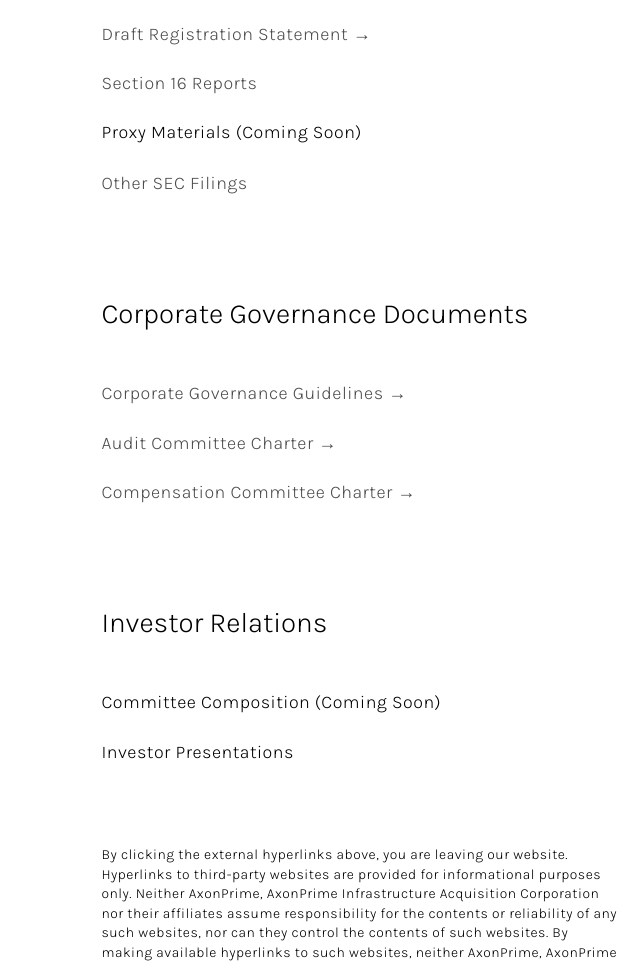
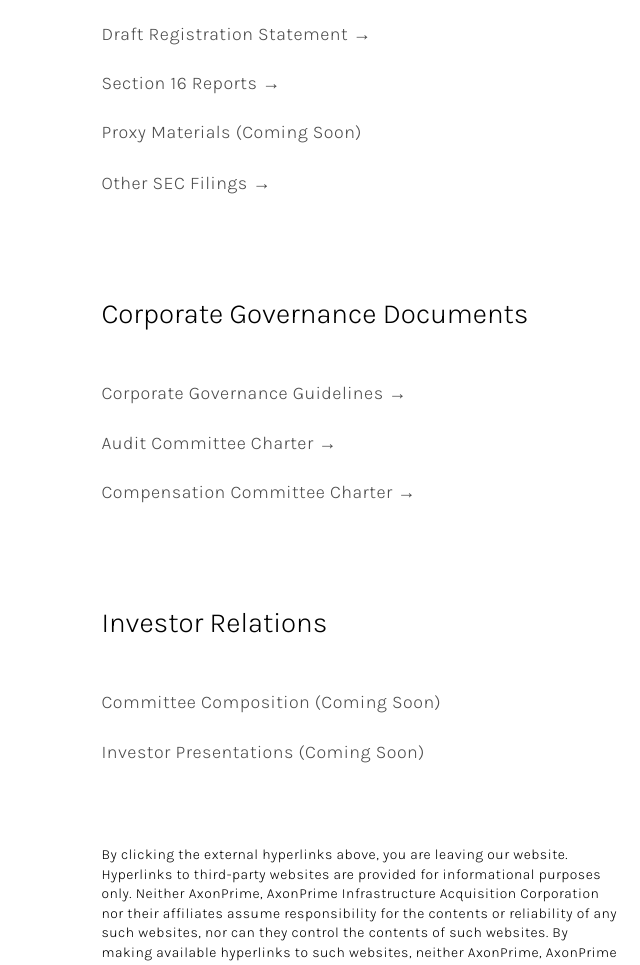
Before and after one commit to AxonPrime/AxonPrimeSPAC, a plain HTML site: page infrastructure.html in a window 1280 px wide. Shown: the part 2204-3169 px from the top of the page, without its empty margins (0-640 px from the left). Drawn offline with nearby package versions, Linux system fonts and the light colour scheme.

Commit message:
Update infrastructure.html

```diff
--- a/infrastructure.html
+++ b/infrastructure.html
@@ -76,16 +76,16 @@
 				<a href="https://www.sec.gov/Archives/edgar/data/0001857662/000114036121025004/nt10023866x6_s1a.htm" target="_blank">Form S-1 Amendment No. 1 →</a><br><br>
 				<a href="https://www.sec.gov/Archives/edgar/data/0001857662/000114036121026937/nt10023866x10_s1a.htm" target="_blank">Form S-1 Amendment No. 2 →</a><br><br>
 				<a href="https://www.sec.gov/Archives/edgar/data/0001857662/000114036121015598/filename1.htm" target="_blank">Draft Registration Statement →</a><br><br>
-				<a href="https://www.sec.gov/cgi-bin/own-disp?action=getissuer&CIK=0001857662">Section 16 Reports</a><br><br>
-				<p style="margin-bottom:-20px;">Proxy Materials (Coming Soon)</p><br><br>
-				<a href="https://www.sec.gov/cgi-bin/browse-edgar?CIK=0001857662&owner=exclude">Other SEC Filings</a>
+				<a href="https://www.sec.gov/cgi-bin/own-disp?action=getissuer&CIK=0001857662">Section 16 Reports →</a><br><br>
+				<p style="margin-bottom:-20px; opacity: 0.7;">Proxy Materials (Coming Soon)</p><br><br>
+				<a href="https://www.sec.gov/cgi-bin/browse-edgar?CIK=0001857662&owner=exclude">Other SEC Filings →</a>
 				<h2 style="padding-top:80px; padding-bottom:40px;">Corporate Governance Documents</h2>
 				<a href="files/corporate-governance-guidelines.pdf" target="_blank">Corporate Governance Guidelines →</a><br><br>
 				<a href="files/audit-committee-charter.pdf" target="_blank">Audit Committee Charter →</a><br><br>
 				<a href="files/compensation-committee-charter.pdf" target="_blank">Compensation Committee Charter →</a>
 				<h2 style="padding-top:80px; padding-bottom:40px;">Investor Relations</h2>
-				<p style="margin-bottom:-20px;">Committee Composition (Coming Soon)</p><br><br>
-				<p style="margin-bottom:-20px;">Investor Presentations</p>
+				<p style="margin-bottom:-20px; opacity: 0.7;">Committee Composition (Coming Soon)</p><br><br>
+				<p style="margin-bottom:-20px; opacity: 0.7;">Investor Presentations (Coming Soon)</p>
 				<p class="small" style="padding-top:100px;">By clicking the external hyperlinks above, you are leaving our website. Hyperlinks to third-party websites are provided for informational purposes only. Neither AxonPrime, AxonPrime Infrastructure Acquisition Corporation nor their affiliates assume responsibility for the contents or reliability of any such websites, nor can they control the contents of such websites. By making available hyperlinks to such websites, neither AxonPrime, AxonPrime Infrastructure Acquisition Corporation nor their affiliates shall be deemed to adopt, endorse, recommend or approve any content or information provided by, or originating with, third parties.</p>
 			</div>
 			<div class="col-6"></div>
```
